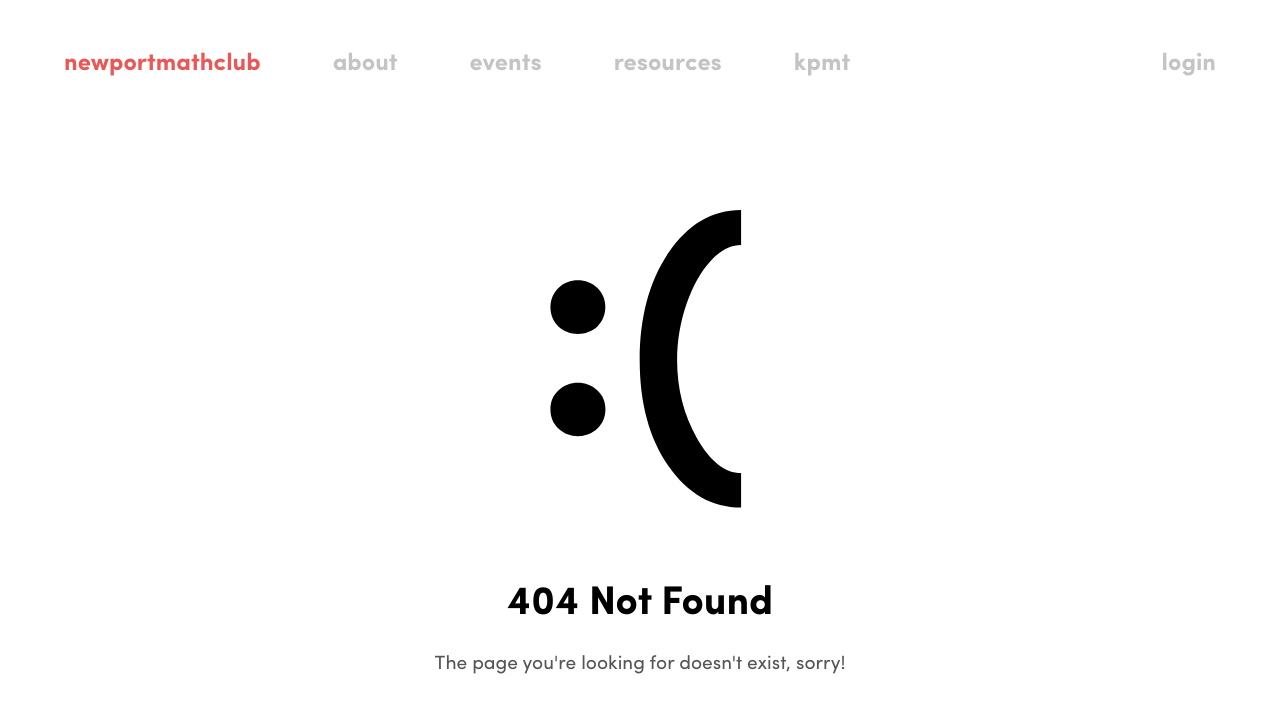
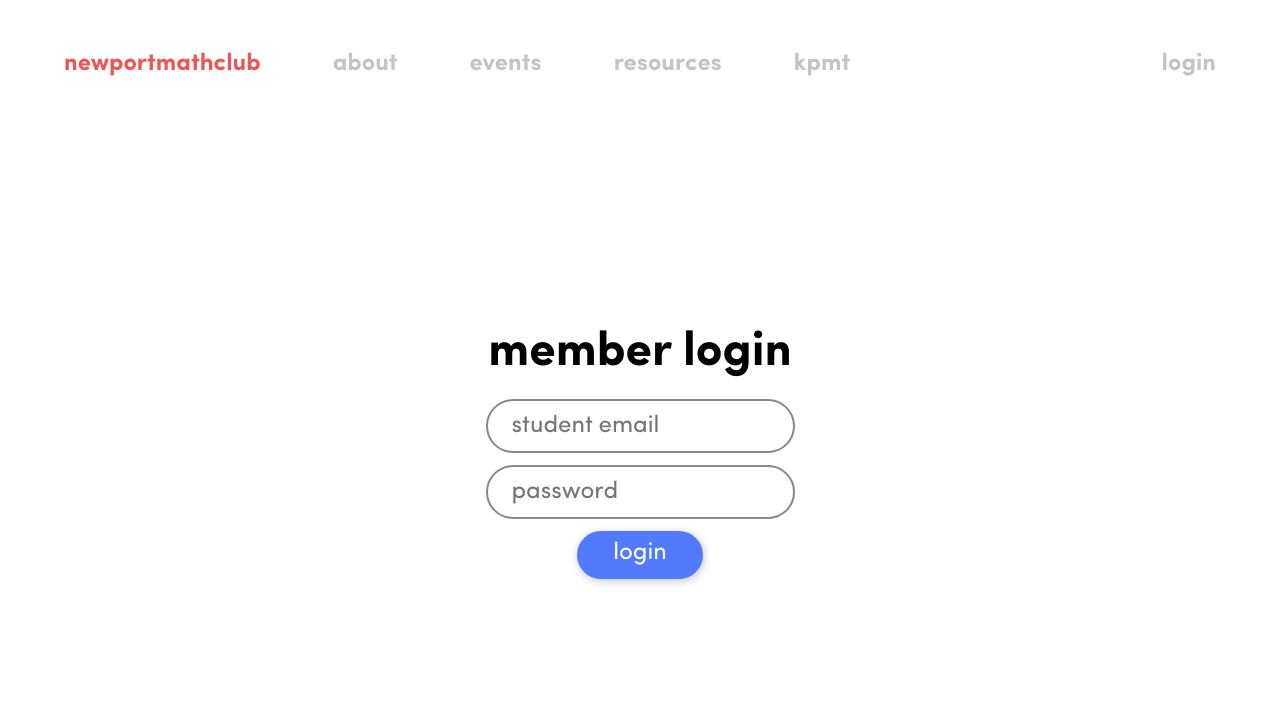
Before and after one commit to newport-math-club/web-platform, a React (Create React App) app in the folder frontend/: page /login in a window 1280 px wide. Before the commit this address had no page. Shown: the top 712 px of the page. Built offline with nearby package versions, Linux system fonts and the light colour scheme.

Commit message:
i dont even know

```diff
--- a/frontend/public/input.scss
+++ b/frontend/public/input.scss
@@ -174,3 +174,46 @@ a {
 		text-decoration: none;
 	}
 }
+input {
+	margin: 0 auto;
+	margin-top: 0.5em;
+	display: block;
+	font-family: Sofia-Pro;
+	height: 2em;
+	font-size: 1.5em;
+	border: 2px solid $grayDark;
+	padding-left: 1em;
+	border-radius: 2em;
+}
+.button {
+	-webkit-touch-callout: none;
+	-webkit-user-select: none;
+	-khtml-user-select: none;
+	-moz-user-select: none;
+	-ms-user-select: none;
+	user-select: none;
+	transition: 0.1s;
+	cursor: pointer;
+	margin-top: 0.5em;
+	display: inline-block;
+	background: $highlight;
+	color: white;
+	padding-left: 1.5em;
+	padding-right: 1.5em;
+	padding-top: 0.25em;
+	padding-bottom: 0.4em;
+	margin-bottom: 0.5em;
+	box-shadow: 1px 2px 8px $grayLight;
+	font-family: Sofia-Pro;
+	font-size: 1.5em;
+	border-radius: 2em;
+	border: none;
+}
+.button:hover {
+	transition: 0.1s;
+	box-shadow: 1px 3px 12px $grayDark;
+}
+.button:active {
+	transition: 0.1s;
+	box-shadow: 1px 2px 8px $grayLight;
+}
--- a/frontend/public/styles.css
+++ b/frontend/public/styles.css
@@ -32,7 +32,7 @@
 html {
   margin: 0 !important;
   padding: 0 !important;
-	font-family: 'Sofia-Pro';
+  font-family: "Sofia-Pro";
   width: 100%;
   font-size: 16px;
   height: 100%;
@@ -41,7 +41,7 @@ html {
 body {
   margin: 0 !important;
   padding: 0 !important;
-	font-family: 'Sofia-Pro';
+  font-family: "Sofia-Pro";
   width: 100%;
   height: 100%;
 }
@@ -116,7 +116,7 @@ h5 {
   width: 33%;
   float: left;
   border-right: 2px solid lightgray;
-	height: calc(100% - 12em);
+  height: calc( 		100% - 12em 	);
   /* account for the nav bar at the top (8em) and 4em of padding */
 }
 
@@ -169,4 +169,51 @@ a:active {
   text-decoration: none;
 }
 
+input {
+  margin: 0 auto;
+  margin-top: 0.5em;
+  display: block;
+  font-family: Sofia-Pro;
+  height: 2em;
+  font-size: 1.5em;
+  border: 2px solid #888;
+  padding-left: 1em;
+  border-radius: 2em;
+}
+
+.button {
+  -webkit-touch-callout: none;
+  -webkit-user-select: none;
+  -khtml-user-select: none;
+  -moz-user-select: none;
+  -ms-user-select: none;
+  user-select: none;
+  transition: 0.1s;
+  cursor: pointer;
+  margin-top: 0.5em;
+  display: inline-block;
+  background: #527aff;
+  color: white;
+  padding-left: 1.5em;
+  padding-right: 1.5em;
+  padding-top: 0.25em;
+  padding-bottom: 0.4em;
+  margin-bottom: 0.5em;
+  box-shadow: 1px 2px 8px #c4c4c4;
+  font-family: Sofia-Pro;
+  font-size: 1.5em;
+  border-radius: 2em;
+  border: none;
+}
+
+.button:hover {
+  transition: 0.1s;
+  box-shadow: 1px 3px 12px #888;
+}
+
+.button:active {
+  transition: 0.1s;
+  box-shadow: 1px 2px 8px #c4c4c4;
+}
+
 /*# sourceMappingURL=styles.css.map */
--- a/frontend/src/App.js
+++ b/frontend/src/App.js
@@ -13,6 +13,7 @@ import KPMTAboutPage from './Client/KPMT/KPMTAboutPage'
 import KPMTPastPage from './Client/KPMT/KPMTPastPage'
 import LostPage from './Client/LostPage'
 import KPMTContactPage from './Client/KPMT/KPMTContactPage'
+import LoginPage from './Client/LoginPage'
 
 export default class App extends React.Component {
 	render() {
@@ -29,6 +30,7 @@ export default class App extends React.Component {
 					<Route exact path="/kpmt" component={KPMTAboutPage} />
 					<Route exact path="/kpmt/past" component={KPMTPastPage} />
 					<Route exact path="/kpmt/contact" component={KPMTContactPage} />
+					<Route exact path="/login" component={LoginPage} />
 					<Route component={LostPage} />
 				</Switch>
 			</Router>
--- /dev/null
+++ b/frontend/src/Client/LoginPage.js
@@ -0,0 +1,53 @@
+import React, { Component } from 'react'
+import { Nav, getNavItems, Textbox, Button } from '../Components'
+import { login } from '../nmc-api'
+
+export default class LoginPage extends Component {
+	constructor(props) {
+		super(props)
+
+		this.emailTextBox = React.createRef()
+		this.passwordTextBox = React.createRef()
+	}
+
+	handleLogin = async () => {
+		const email = this.emailTextBox.current.getText()
+		const password = this.passwordTextBox.current.getText()
+
+		const response = await login(email, password)
+
+		console.log(response)
+	}
+
+	render() {
+		return (
+			<div className="fullheight">
+				<Nav admin={false} items={getNavItems(-1)} />
+				<div
+					style={{
+						float: 'left',
+						width: 'calc(100% - 8em)',
+						paddingTop: '12em',
+						paddingLeft: '4em',
+						paddingRight: '4em',
+						paddingBottom: '2em',
+						overflowY: 'auto',
+						textAlign: 'center'
+					}}>
+					<h1>member login</h1>
+					<Textbox
+						ref={this.emailTextBox}
+						type="text"
+						placeholder="student email"
+					/>
+					<Textbox
+						ref={this.passwordTextBox}
+						type="password"
+						placeholder="password"
+					/>
+					<Button onClick={this.handleLogin} text="login" />
+				</div>
+			</div>
+		)
+	}
+}
--- a/frontend/src/Components.js
+++ b/frontend/src/Components.js
@@ -258,3 +258,63 @@ export class Link extends Component {
 		)
 	}
 }
+
+/**
+ * props:
+ * {
+ *    placeholder: String,
+ *    type: String
+ * }
+ */
+export class Textbox extends Component {
+	getText = () => {
+		return this.state.text
+	}
+
+	constructor(props) {
+		super(props)
+		this.state = {
+			text: ''
+		}
+	}
+	render() {
+		return (
+			<input
+				placeholder={this.props.placeholder}
+				type={this.props.type}
+				value={this.state.text}
+				onChange={e => {
+					this.setState({ text: e.target.value })
+				}}
+			/>
+		)
+	}
+}
+
+/**
+ * props:
+ * {
+ *    text: String,
+ *    onClick: function
+ * }
+ */
+export class Button extends Component {
+	startLoading = () => {}
+
+	stopLoading = () => {}
+
+	constructor(props) {
+		super(props)
+		this.state = {
+			loading: false
+		}
+	}
+
+	render() {
+		return (
+			<div onClick={this.props.onClick} className="button">
+				{this.props.text}
+			</div>
+		)
+	}
+}
--- a/frontend/src/nmc-api.js
+++ b/frontend/src/nmc-api.js
@@ -1,18 +1,17 @@
-import axios from 'axios';
-import queryString from 'query-string';
+// TODO: use the domain after migration to cloudflare
+const BASE_URL = 'http://165.227.54.2:3000/api'
 
-const BASE_URL = 'https://api.newportmathclub.org';
-
-/*
-var getMembers = (callback) => {
-    const url = BASE_URL + '/api/get-members';
-
-    axios.get(url, {withCredentials: true}).then((res) => {
-        callback(res.data.all_members);
-    }).catch((err) => {
-        console.log(err);
-    });
-};
-*/
-
-export {};
+exports.login = (email, password) => {
+	return fetch(BASE_URL + '/members/login', {
+		method: 'POST',
+		headers: {
+			Accept: 'application/json',
+			'Content-Type': 'application/json'
+		},
+		body: JSON.stringify({
+			email: email,
+			password: password
+		}),
+		credentials: 'include'
+	})
+}
```
Also changed, not shown: 2 other files (tests, documents, lock files or other folders). Lines whose indentation alone changed are shown as unchanged.
